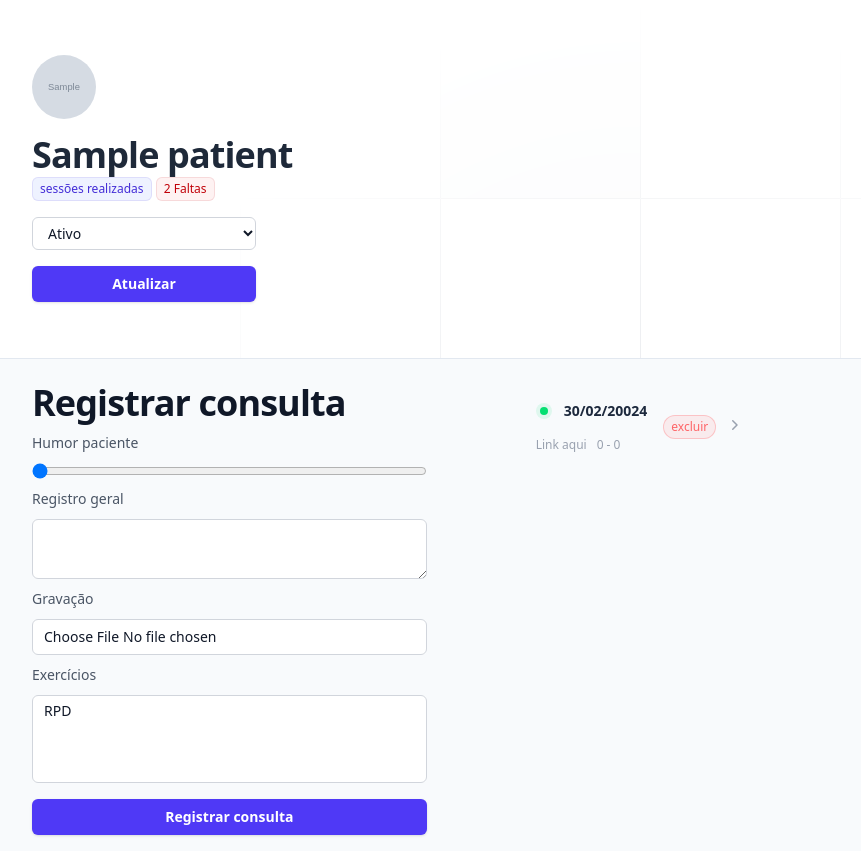
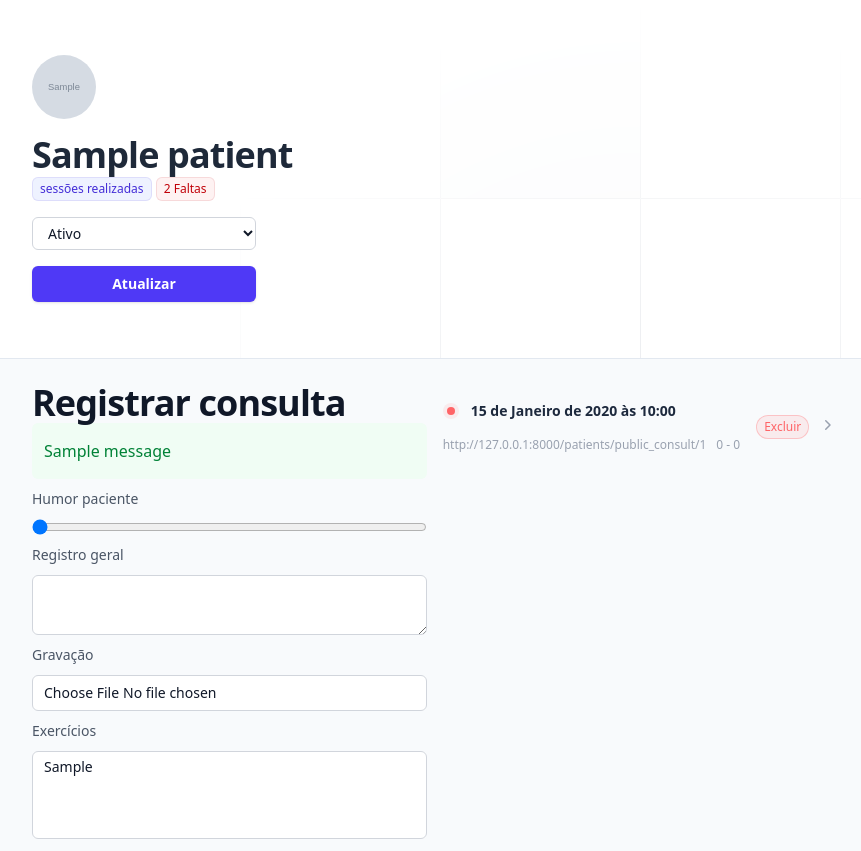
Before and after one commit to Emicy963/Medical-Manager, a Django app: page /patients/1 in a window 1280 px wide. Shown: the part 81-932 px from the top of the page, without its empty margins (0-861 px from the left). Run offline with Django 5.2, Linux system fonts and the light colour scheme; tables that the repository leaves empty hold one stand-in row (values such as "Sample post"); grey boxes marked "Sample" are stand-in pictures; one stand-in notice (Sample message) is shown.

Commit message:
Creat a view for each consult and do him pubic for patient if have payment ok!

```diff
--- a/patients/models.py
+++ b/patients/models.py
@@ -1,4 +1,5 @@
 from django.db import models
+from django.urls import reverse
 
 class Patients(models.Model):
     conditions_choices = {
@@ -17,3 +18,33 @@ class Patients(models.Model):
 
     def __str__(self):
         return self.name
+
+class Todos(models.Model):
+    choices_frequence = (
+        ('D', 'Diário'),
+        ('1S', '1 vez por semana'),
+        ('2S', '2 vezes por semana'),
+        ('3S', '3 vezes por semana'),
+        ('N', 'Ao necessiatr')
+    )
+    todo = models.CharField(max_length=255)
+    instrution = models.TextField()
+    frequence = models.CharField(max_length=2, choices=choices_frequence, default='D')
+
+    def __str__(self):
+        return self.todo
+
+class Consult(models.Model):
+    humor = models.PositiveIntegerField()
+    geral_register = models.TextField()
+    video = models.FileField(upload_to='video')
+    todo = models.ManyToManyField(Todos)
+    patient = models.ForeignKey(Patients, on_delete=models.CASCADE)
+    date = models.DateTimeField(auto_now_add=True)
+
+    def __str__(self):
+        return self.patient.name
+
+    @property
+    def link_publico(self):
+        return f"http://127.0.0.1:8000{reverse('public_consult', kwargs={'id': self.id})}"
--- a/patients/templates/patient.html
+++ b/patients/templates/patient.html
@@ -45,28 +45,40 @@
                 <div>
                     <h2 class="text-pretty text-3xl font-semibold tracking-tight text-gray-900 sm:text-4xl">Registrar consulta</h2>
 
+                    {% if messages %}
+                        {% for message in messages %}
+                            <div class="rounded-md {{message.tags}}">
+                                <div class="flex">
+                                    <div class="ml-3 py-4">
+                                        {{message}}
+                                    </div>
+                                </div>
+                            </div>
+                        {% endfor %}
+                    {% endif %}
+
                     <form action="{% url 'patient_view' patient.id %}" method="POST" enctype='multipart/form-data'>{% csrf_token %}
                         <label for="nome" class="block mt-2 text-sm/6 font-medium text-gray-600">Humor paciente</label>
                         <div class="mt-2">
                             <input type="range" name="humor" min="1" max="5" value="1" class="block w-full rounded-md text-base text-gray-900 placeholder:text-gray-400 sm:text-sm/6">
                         </div>
 
-                        <label for="nome" class="block mt-2 text-sm/6 font-medium text-gray-600">Registro geral</label>
+                        <label for="geral_register" class="block mt-2 text-sm/6 font-medium text-gray-600">Registro geral</label>
                         <div class="mt-2">
-                            <textarea name="registro_geral" id="" class="block w-full rounded-md bg-white px-3 py-1.5 text-base text-gray-900 outline outline-1 -outline-offset-1 outline-gray-300 placeholder:text-gray-400 focus:outline focus:outline-2 focus:-outline-offset-2 focus:outline-indigo-600 sm:text-sm/6"></textarea>
+                            <textarea name="geral_register" id="geral_register" class="block w-full rounded-md bg-white px-3 py-1.5 text-base text-gray-900 outline outline-1 -outline-offset-1 outline-gray-300 placeholder:text-gray-400 focus:outline focus:outline-2 focus:-outline-offset-2 focus:outline-indigo-600 sm:text-sm/6"></textarea>
                         </div>
 
-                        <label for="nome" class="block mt-2 text-sm/6 font-medium text-gray-600">Gravação</label>
+                        <label for="picture" class="block mt-2 text-sm/6 font-medium text-gray-600">Gravação</label>
                         <div class="mt-2">
-                            <input type="file" required name="video" id="foto" class="block w-full rounded-md bg-white px-3 py-1.5 text-base text-gray-900 outline outline-1 -outline-offset-1 outline-gray-300 placeholder:text-gray-400 focus:outline focus:outline-2 focus:-outline-offset-2 focus:outline-indigo-600 sm:text-sm/6">
+                            <input type="file" required name="video" id="picture" class="block w-full rounded-md bg-white px-3 py-1.5 text-base text-gray-900 outline outline-1 -outline-offset-1 outline-gray-300 placeholder:text-gray-400 focus:outline focus:outline-2 focus:-outline-offset-2 focus:outline-indigo-600 sm:text-sm/6">
                         </div>
 
                         <label for="nome" class="block mt-2 text-sm/6 font-medium text-gray-600">Exercícios</label>
                         <div class="mt-2">
-                            <select name="tarefas" id="" multiple class="block w-full rounded-md bg-white px-3 py-1.5 text-base text-gray-900 outline outline-1 -outline-offset-1 outline-gray-300 placeholder:text-gray-400 focus:outline focus:outline-2 focus:-outline-offset-2 focus:outline-indigo-600 sm:text-sm/6">
-
-                                    <option value="">RPD</option>
-
+                            <select name="todos" id="" multiple class="block w-full rounded-md bg-white px-3 py-1.5 text-base text-gray-900 outline outline-1 -outline-offset-1 outline-gray-300 placeholder:text-gray-400 focus:outline focus:outline-2 focus:-outline-offset-2 focus:outline-indigo-600 sm:text-sm/6">
+                                {% for todo in todos %}
+                                    <option value="{{todo.id}}">{{todo}}</option>
+                                {% endfor %}
                             </select>
                         </div>
                         <button type="submit" class="inline-flex justify-center rounded-md bg-indigo-600 mt-4 cursor-pointer px-3 py-2 w-full text-sm font-semibold text-white shadow-sm hover:bg-indigo-500 focus-visible:outline focus-visible:outline-2 focus-visible:outline-offset-2 focus-visible:outline-indigo-600">Registrar consulta</button>
@@ -76,34 +88,34 @@
 
                 <div class="mx-auto">
                     <ul role="list" class="divide-y divide-white/5">
-
+                        {% for consult in consults %}
                             <li class="relative flex items-center space-x-4 py-4">
                             <div class="min-w-0 flex-auto">
                                 <div class="flex items-center gap-x-3">
-                                <div class="flex-none rounded-full p-1 bg-green-400/10  text-green-400">
+                                <div class="flex-none rounded-full p-1 {% if consult.humor >= 3 %} bg-green-400/10  text-green-400 {% else %} bg-red-400/10  text-red-400 {% endif%}">
                                     <div class="size-2 rounded-full bg-current"></div>
                                 </div>
                                 <h2 class="min-w-0 text-sm/6 font-semibold text-slate-800">
-                                    <a href="#" class="flex gap-x-2">
-                                    <span class="truncate">30/02/20024</span>
+                                    <a href="{% url 'public_consult' consult.id %}" class="flex gap-x-2">
+                                    <span class="truncate">{{consult.date}}</span>
 
                                     </a>
                                 </h2>
                                 </div>
                                 <div class="mt-3 flex items-center gap-x-2.5 text-xs/5 text-gray-400">
-                                <p class="truncate">Link aqui</p>
+                                <p class="truncate">{{consult.link_publico}}</p>
                                 <p class="whitespace-nowrap">0 - 0</p>
                                 </div>
                             </div>
-                                <a href="" class="flex gap-x-2">
-                                    <div class="flex-none rounded-full bg-red-400/10 px-2 py-1 text-xs font-medium text-red-400 ring-1 ring-inset ring-red-400/30">excluir</div>
+                                <a href="{% url 'delete_consult' consult.id %}" class="flex gap-x-2">
+                                    <div class="flex-none rounded-full bg-red-400/10 px-2 py-1 text-xs font-medium text-red-400 ring-1 ring-inset ring-red-400/30">Excluir</div>
                                     <svg class="size-5 flex-none text-gray-400" viewBox="0 0 20 20" fill="currentColor" aria-hidden="true" data-slot="icon">
                                         <path fill-rule="evenodd" d="M8.22 5.22a.75.75 0 0 1 1.06 0l4.25 4.25a.75.75 0 0 1 0 1.06l-4.25 4.25a.75.75 0 0 1-1.06-1.06L11.94 10 8.22 6.28a.75.75 0 0 1 0-1.06Z" clip-rule="evenodd" />
                                     </svg>
                                 </a>
                             </li>
 
-
+                        {% endfor %}
 
                       </ul>
 
@@ -119,4 +131,5 @@
 
 </div>
 
+
 {% endblock 'body' %}
--- a/patients/templates/patients.html
+++ b/patients/templates/patients.html
@@ -85,7 +85,7 @@
                         <div class="flex items-center gap-x-6">
                             <img class="size-16 rounded-full" src="{{patients.picture.url}}" alt="">
                             <div>
-                            <a href="{% url 'patient_view' patient.id %}" class="text-base/7 font-semibold tracking-tight text-gray-900">{{patient.name}}</a>
+                            <a href="{% url 'patient_view' patient.id j%}" class="text-base/7 font-semibold tracking-tight text-gray-900">{{patient.name}}</a>
                             <p class="text-sm/6 font-semibold text-indigo-600">{{patient.conditions}}</p>
                             </div>
                         </div>
--- a/patients/urls.py
+++ b/patients/urls.py
@@ -5,4 +5,6 @@ urlpatterns = [
     path('', views.patients, name='patients'),
     path('<int:id>', views.patient_view, name='patient_view'),
     path('upgrade/<int:id>', views.upgrade_patient, name='upgrade_patient'),
+    path('delete_consult/<int:id>', views.delete_consult, name='delete_consult'),
+    path('public_consult/<int:id>', views.public_consult, name='public_consult'),
 ]
--- a/patients/views.py
+++ b/patients/views.py
@@ -1,5 +1,6 @@
+from django.http import Http404
 from django.shortcuts import render, redirect
-from .models import Patients
+from .models import Patients, Todos, Consult
 from django.contrib import messages
 from django.contrib.messages import constants
 
@@ -33,7 +34,31 @@ def patients(request):
 def patient_view(request, id):
     patient = Patients.objects.get(id=id)
     if request.method == 'GET':
-        return render(request, 'patient.html', {'patient': patient})
+        todos = Todos.objects.all()
+        consults = Consult.objects.filter(patient=patient)
+        return render(request, 'patient.html', {'patient': patient, 'todos': todos, 'consults': consults})
+    else:
+        humor = request.POST.get('humor')
+        geral_register = request.POST.get('geral_register')
+        video = request.FILES.get('video')
+        todos = request.POST.getlist('todos')
+
+        consults = Consult(
+            humor=int(humor),
+            geral_register=geral_register,
+            video=video,
+            patient=patient
+        )
+        consults.save()
+
+        for t in todos:
+            todo = Todos.objects.get(id=t)
+            consults.todo.add(todo)
+
+        consults.save()
+
+        messages.add_message(request, constants.SUCCESS, 'Registro de consulta adicionado com sucesso.')
+        return redirect(f'/patients/{id}')
 
 def upgrade_patient(request, id):
     payments_status = request.POST.get('payments_status')
@@ -43,3 +68,15 @@ def upgrade_patient(request, id):
     patient.save()
 
     return redirect(f'/patients/{id}')
+
+def delete_consult(request, id):
+    consult = Consult.objects.get(id=id)
+    consult.delete()
+    return redirect(f'/patients/{consult.patient.id}')
+
+def public_consult(request, id):
+    consults = Consult.objects.get(id=id)
+    print(consults.link_publico)
+    if not consults.patient.payments_status:
+        raise Http404()
+    return render(request, 'public_consult.html', {'consults': consults})
```
Also changed, not shown: patients/templates/public_consult.html (added, +77 -0 lines), patients/migrations/0003_todos_alter_patients_conditions_consult.py (added).
